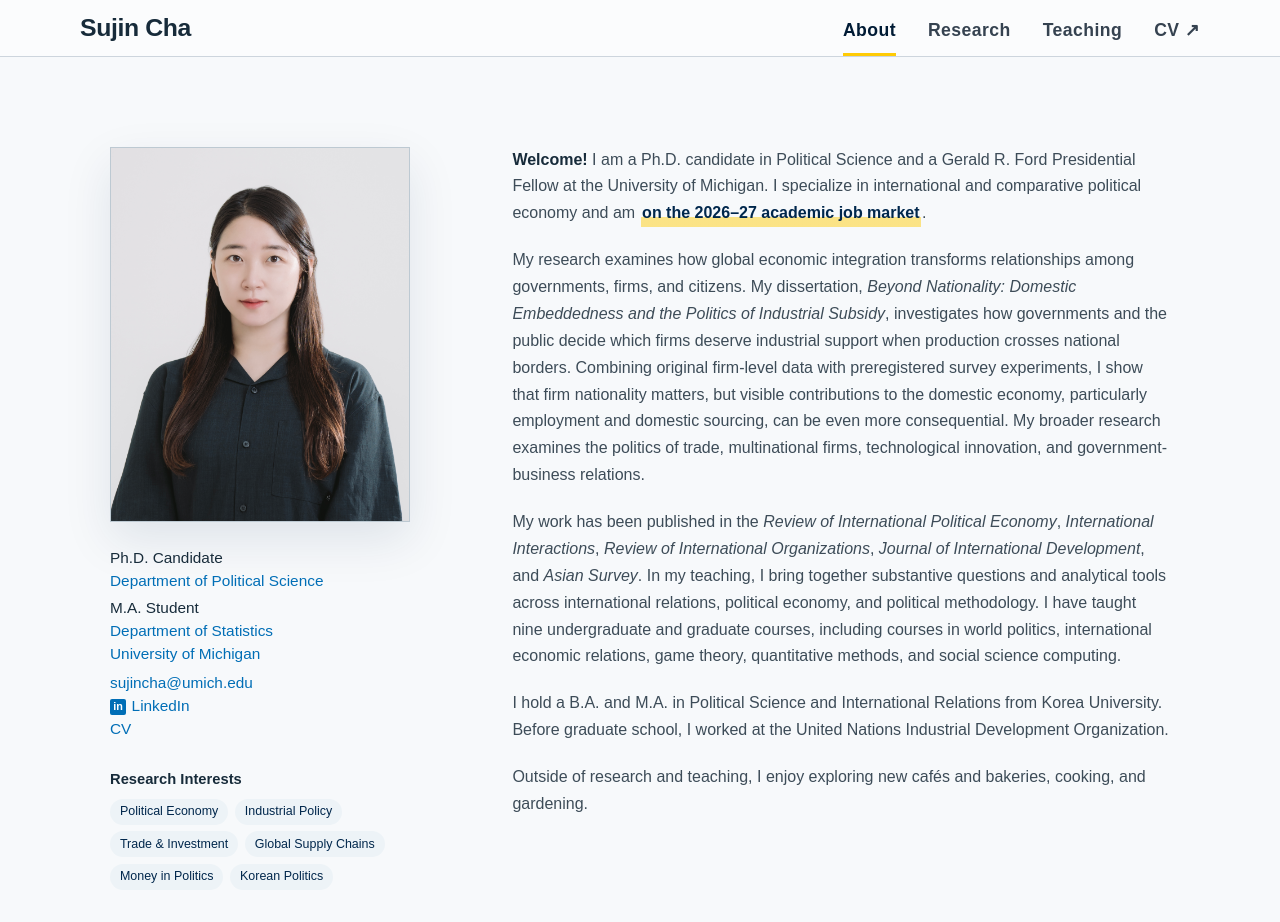
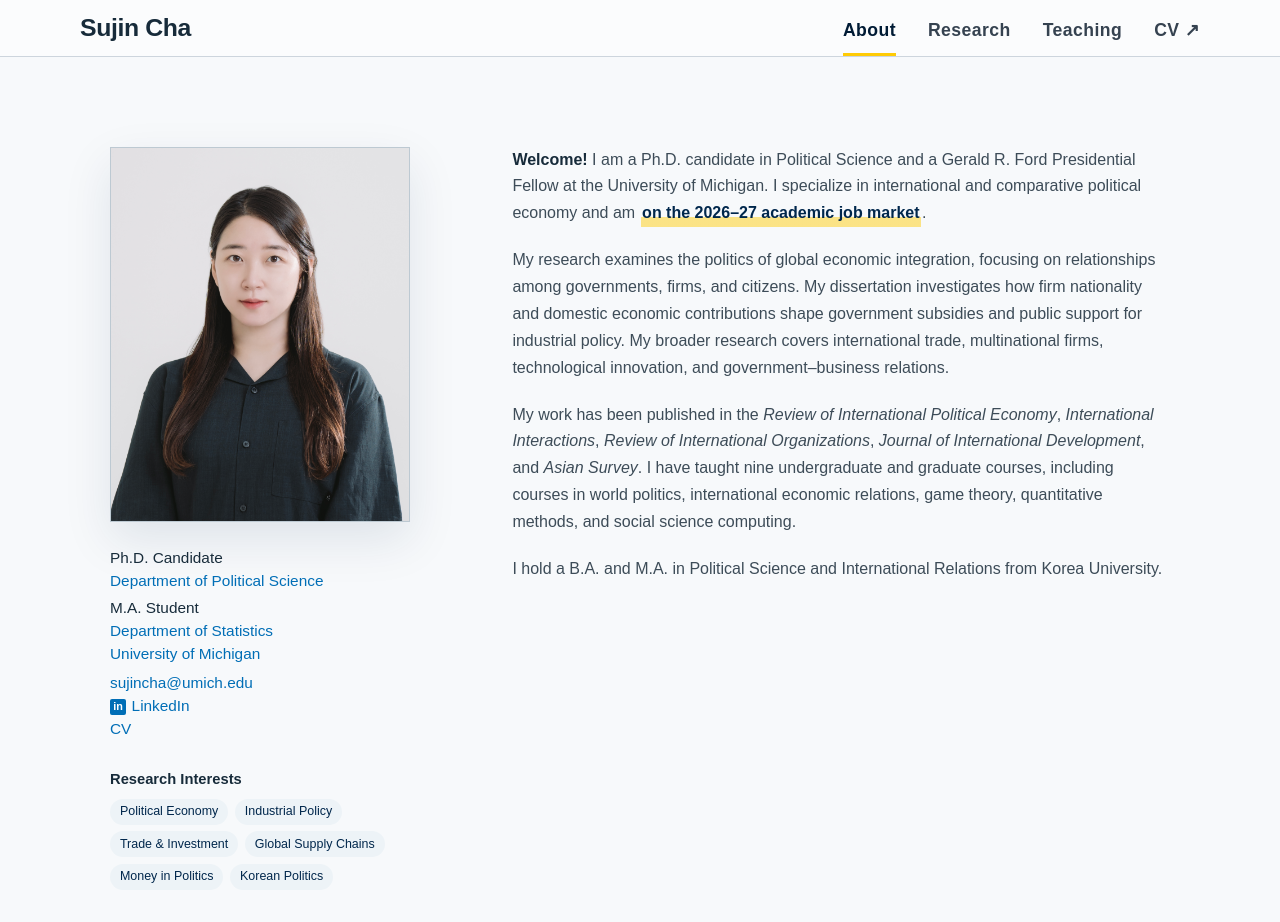
Before and after one commit to erin0506/erin0506.github.io, a Next.js app: page / in a window 1280 px wide. Shown: the top 922 px of the page. Built offline with nearby package versions, Linux system fonts and the light colour scheme.

Commit message:
Revise metadata and research description in page.tsx
Updated the description and research summary for clarity and conciseness.

```diff
--- a/app/page.tsx
+++ b/app/page.tsx
@@ -4,7 +4,7 @@ import { SiteHeader } from "./components/SiteHeader";
 export const metadata: Metadata = {
   title: "About",
   description:
-    "About Sujin Cha, a Ph.D. candidate in Political Science and Gerald R. Ford Presidential Fellow at the University of Michigan.",
+    "About Sujin Cha, a Ph.D. candidate in Political Science and Gerald R. Ford Fellow at the University of Michigan.",
   alternates: { canonical: "/" },
 };
 
@@ -103,20 +103,9 @@ export default function Home() {
                 </span>.
               </p>
               <p>
-                My research examines how global economic integration transforms
-                relationships among governments, firms, and citizens. My dissertation,{" "}
-                <em>
-                  Beyond Nationality: Domestic Embeddedness and the Politics of
-                  Industrial Subsidy
-                </em>
-                , investigates how governments and the public decide which firms deserve
-                industrial support when production crosses national borders. Combining
-                original firm-level data with preregistered survey experiments, I show
-                that firm nationality matters, but visible contributions to the domestic
-                economy, particularly employment and domestic sourcing, can be even more
-                consequential. My broader research examines the politics of trade,
-                multinational firms, technological innovation, and government-business
-                relations.
+                My research examines the politics of global economic integration, focusing on relationships among governments, firms, and citizens.
+                My dissertation investigates how firm nationality and domestic economic contributions shape government subsidies and public support for industrial policy.
+                My broader research covers international trade, multinational firms, technological innovation, and government–business relations.
               </p>
               <p>
                 My work has been published in the{" "}
@@ -124,20 +113,13 @@ export default function Home() {
                 <em>International Interactions</em>,{" "}
                 <em>Review of International Organizations</em>,{" "}
                 <em>Journal of International Development</em>, and <em>Asian Survey</em>.
-                In my teaching, I bring together substantive questions and analytical
-                tools across international relations, political economy, and political
-                methodology. I have taught nine undergraduate and graduate courses,
+                I have taught nine undergraduate and graduate courses,
                 including courses in world politics, international economic relations,
                 game theory, quantitative methods, and social science computing.
               </p>
               <p>
                 I hold a B.A. and M.A. in Political Science and International Relations
-                from Korea University. Before graduate school, I worked at the United
-                Nations Industrial Development Organization.
-              </p>
-              <p>
-                Outside of research and teaching, I enjoy exploring new cafés and
-                bakeries, cooking, and gardening.
+                from Korea University.
               </p>
             </div>
           </section>
```
